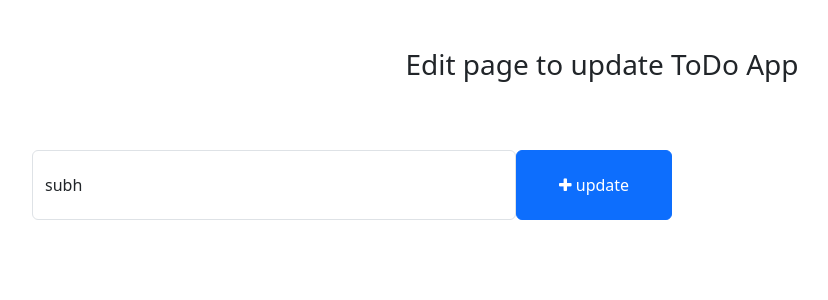
After one commit to subhash546/todo, a Django app: page /todo/edittask/7 in a window 1280 px wide. The commit adds this page. Shown: the top 300 px of the page, without its empty margins (38-866 px from the left). Run offline with Django 5.2, Linux system fonts and the light colour scheme; data comes from the database, SQL or seed files in the repository; both versions use the stored data as it was after the commit.

Commit message:
1.adding the edit and delete

```diff
--- /dev/null
+++ b/templates/edit.html
@@ -0,0 +1,43 @@
+<!DOCTYPE html>
+<html lang="en">
+<head>
+    <meta charset="UTF-8">
+    <meta http-equiv="X-UA-Compatible" content="IE=edge">
+    <meta name="viewport" content="width=device-width, initial-scale=1.0">
+    <title>TODO LIST - Edit</title>
+
+    <!-- Bootstrap -->
+    <link href="https://cdn.jsdelivr.net/npm/bootstrap@5.3.0-alpha1/dist/css/bootstrap.min.css" rel="stylesheet" integrity="sha384-GLhlTQ8iRABdZLl6O3oVMWSktQOp6b7In1Zl3/Jr59b6EGGoI1aFkw7cmDA6j6gD" crossorigin="anonymous">
+    <script src="https://cdn.jsdelivr.net/npm/bootstrap@5.3.0-alpha1/dist/js/bootstrap.bundle.min.js" integrity="sha384-w76AqPfDkMBDXo30jS1Sgez6pr3x5MlQ1ZAGC+nuZB+EYdgRZgiwxhTBTkF7CXvN" crossorigin="anonymous"></script>
+    <!-- Font Awesome Icons -->
+    <link rel="stylesheet" href="https://cdnjs.cloudflare.com/ajax/libs/font-awesome/4.7.0/css/font-awesome.min.css">
+
+    <style>
+        .form-control{
+        padding: 1.375rem .75rem !important;
+    }
+    </style>
+</head>
+<body>
+    <div class="container">
+        <h3 class="pt-5 text-center">Edit page to update ToDo App</h3>
+
+
+
+        <div class="row" >
+            <div class="col-md-6 col-lg-6 p-0" style="position: absolute; top: 150px;">
+                <!-- To Do Form -->
+                <form action="{% url 'edit' task.pk %}" method="POST" >
+                    {% csrf_token %}
+                    <div class="form-group">
+                        <span style="display: flex;">
+                            <input type="text" name="task" value={{task.task}} class="form-control" placeholder="Add a task">
+                            <button type="submit" class="btn btn-primary" style="width: 200px;"><i class="fa fa-plus"></i> update </button>
+                        </span>
+                    </div>
+                </form>
+            </div>
+        </div>
+    </div>
+</body>
+</html>
--- a/todos/urls.py
+++ b/todos/urls.py
@@ -1,6 +1,10 @@
 from django.urls import path,include
-from .views import add
+from .views import add,completedTask,uncompletedTask,deletetask,edit
 
 urlpatterns = [
-    path('add',add,name="addTask")
+    path('add',add,name="addTask"),
+    path("markdone/<int:pk>",completedTask,name="taskcompleted"),
+    path("markundone/<int:pk>",uncompletedTask,name="tasknotdone"),
+    path("delete/<int:pk>",deletetask,name="delete"),
+    path("edittask/<int:pk>",edit,name="edit")
 ]
--- a/todos/views.py
+++ b/todos/views.py
@@ -1,6 +1,54 @@
-from django.shortcuts import render
+from django.shortcuts import render,redirect
+from django.shortcuts import get_object_or_404
+from  .models import task
+
 
 # Create your views here.
 
 def add(request):
-    return render(request,"home.html")
+    task1=request.POST['task']
+    print(task1)
+    task.objects.create(task=task1)
+    return redirect("home")
+
+
+def completedTask(request,pk):
+    task1 = get_object_or_404(task, pk=pk)
+    task1.is_completed=True
+    task1.save()
+    print(task1)
+
+    return redirect("home")
+
+
+def uncompletedTask(request,pk):
+    uncompletask=get_object_or_404(task,pk=pk)
+    uncompletask.is_completed=False
+    uncompletask.save()
+    return redirect('home')
+
+
+def deletetask(request,pk):
+    task1=get_object_or_404(task,pk=pk)
+    task1.delete()
+    return redirect("home")
+
+
+def edit(request,pk):
+    task1=get_object_or_404(task,pk=pk)
+    if request.method=="POST":
+       task2=request.POST["task"]
+       task1.task=task2
+       task1.save()
+
+
+       return redirect("home")
+
+
+    else:
+
+      context={
+        "task":task1
+       }
+
+      return render(request,"edit.html",context)
```
Also changed, not shown: templates/home.html (+15 -7 lines), todo/views.py (+5 -2 lines), db.sqlite3.
